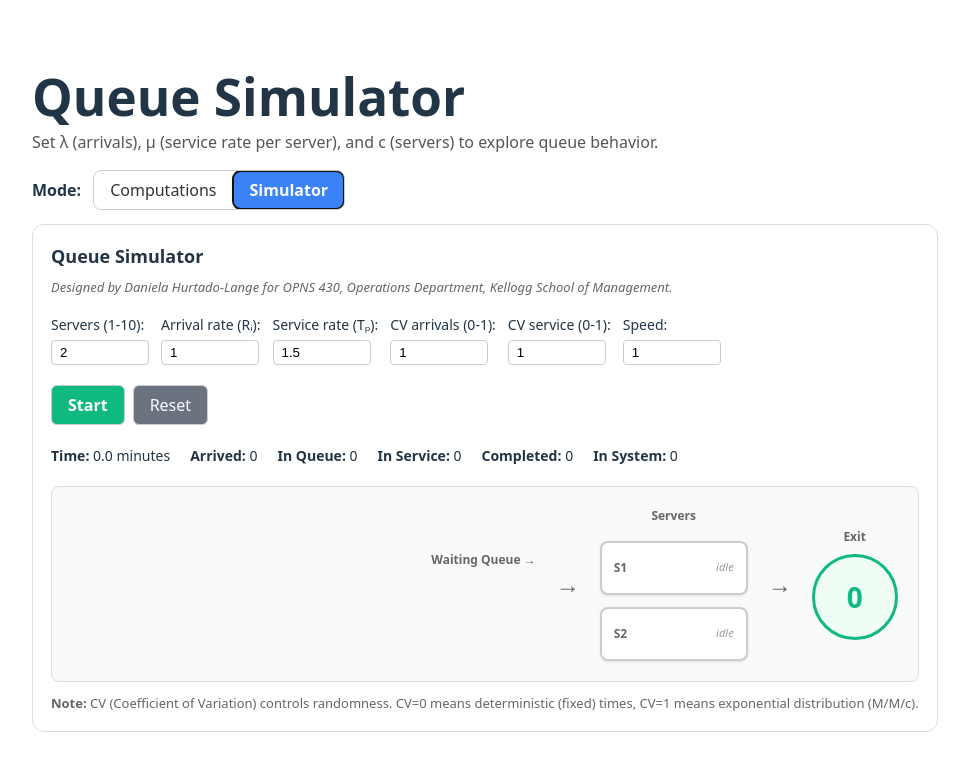
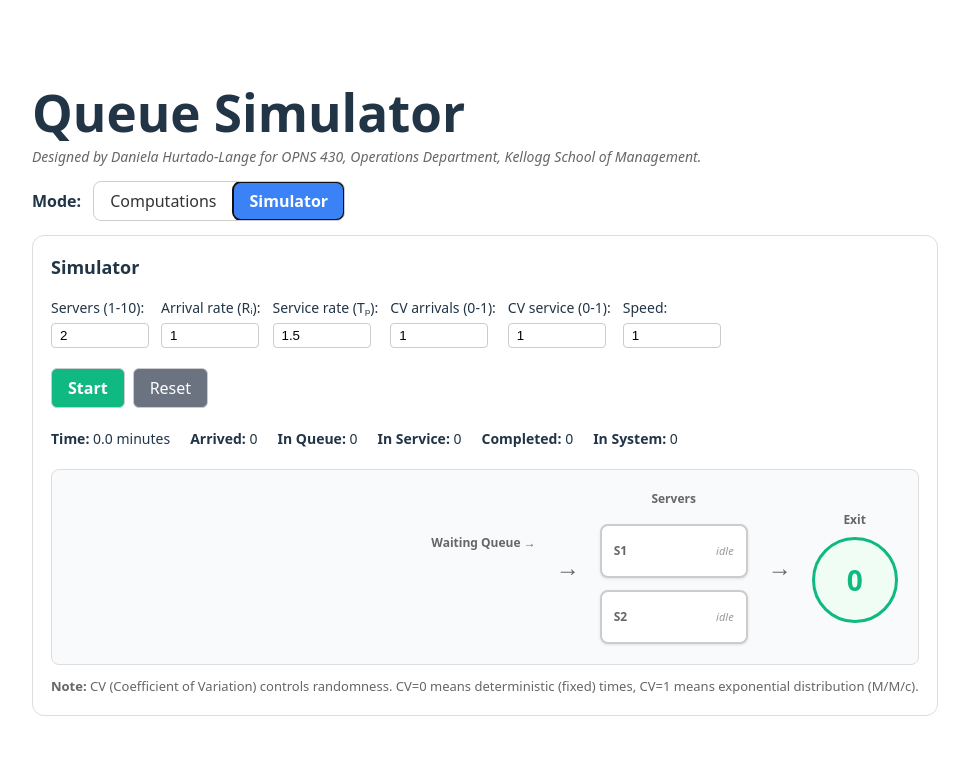
Before and after one commit to daniela-hl/queue-sim, a React (Vite) app: page / in a window 1280 px wide. Both pictures are taken after a click on the button "Simulator". Shown: the top 770 px of the page, without its empty margins (8-977 px from the left). Built offline with nearby package versions, Linux system fonts and the light colour scheme.

Commit message:
Move credit line to main title location

```diff
--- a/src/App.tsx
+++ b/src/App.tsx
@@ -87,8 +87,8 @@ export default function App() {
   return (
     <div style={{ maxWidth: 1200, margin: "40px auto", padding: "0 40px", fontFamily: "system-ui" }}>
       <h1 style={{ marginBottom: 6 }}>Queue Simulator</h1>
-      <p style={{ marginTop: 0, color: "#555" }}>
-        Set λ (arrivals), μ (service rate per server), and c (servers) to explore queue behavior.
+      <p style={{ marginTop: 0, color: "#666", fontStyle: "italic", fontSize: 14 }}>
+        Designed by Daniela Hurtado-Lange for OPNS 430, Operations Department, Kellogg School of Management.
       </p>
 
       {/* Mode Toggle */}
--- a/src/QueueSimulator.tsx
+++ b/src/QueueSimulator.tsx
@@ -154,10 +154,7 @@ export default function QueueSimulator({ timeUnit }: QueueSimulatorProps) {
 
   return (
     <div style={{ padding: 18, border: "1px solid #ddd", borderRadius: 12, marginTop: 14 }}>
-      <h2 style={{ marginTop: 0, marginBottom: 8, fontSize: 18 }}>Queue Simulator</h2>
-      <p style={{ marginTop: 0, marginBottom: 16, fontSize: 13, color: "#666", fontStyle: "italic" }}>
-        Designed by Daniela Hurtado-Lange for OPNS 430, Operations Department, Kellogg School of Management.
-      </p>
+      <h2 style={{ marginTop: 0, marginBottom: 16, fontSize: 18 }}>Simulator</h2>
 
       {/* Controls */}
       <div style={{ marginBottom: 20, display: "flex", flexWrap: "wrap", gap: 12 }}>
```
